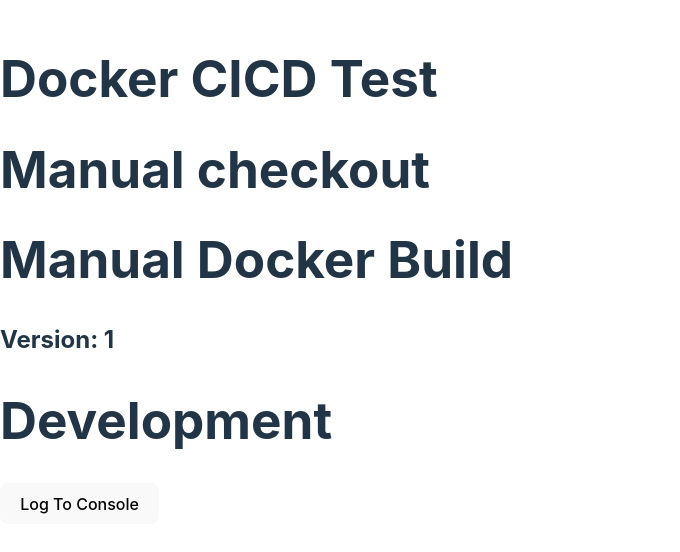
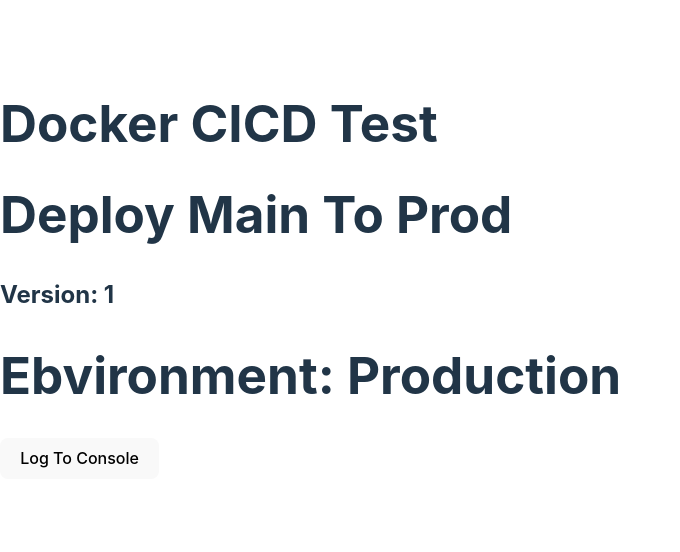
Before and after one commit to jpdevpersonal/dockercicd, a React (Vite) app: page / in a window 1280 px wide. Shown: the part 130-682 px from the top of the page, without its empty margins (0-680 px from the left). Built offline with nearby package versions, Linux system fonts and the light colour scheme; the HTML template or start-up script is replaced by a standard one.

Commit message:
deploy main to prod

```diff
--- a/src/App.tsx
+++ b/src/App.tsx
@@ -12,10 +12,9 @@ function App() {
     <>
       <h1>Docker CICD Test</h1>
       <div className="card">
-        <h1>Manual checkout</h1>
-        <h1>Manual Docker Build</h1>
+        <h1>Deploy Main To Prod</h1>
         <h2>Version: 1</h2>
-        <h1>Development</h1>
+        <h1>Ebvironment: Production</h1>
         <button onClick={handleClick}>Log To Console</button>
       </div>
     </>
```
Also changed, not shown: progress.txt.
